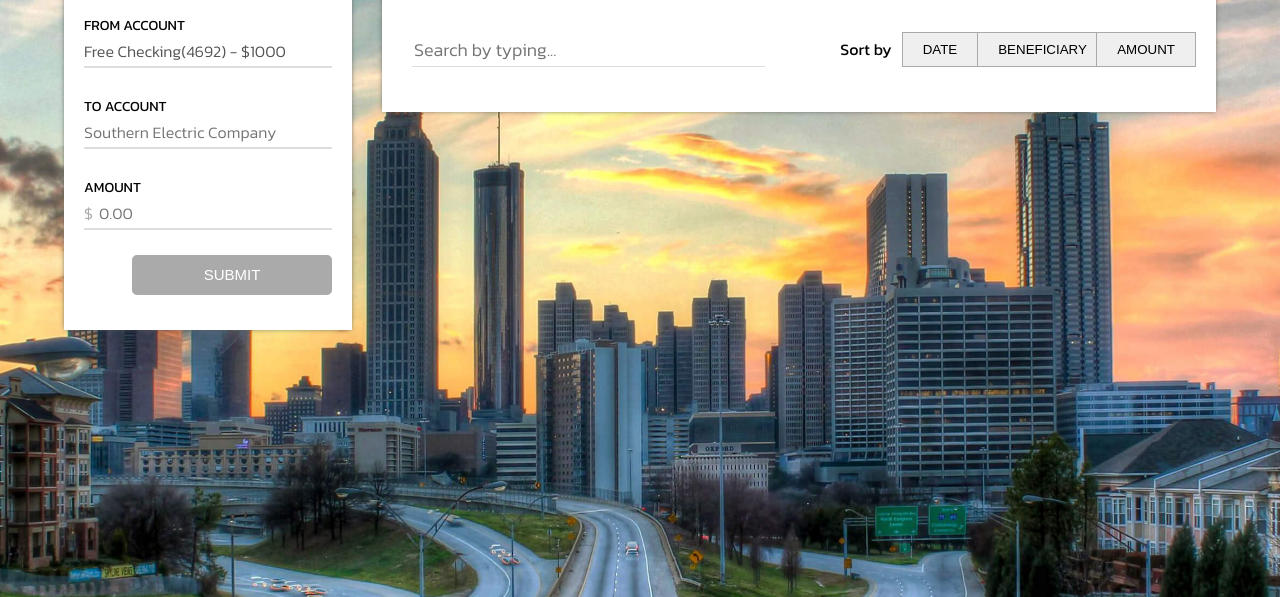
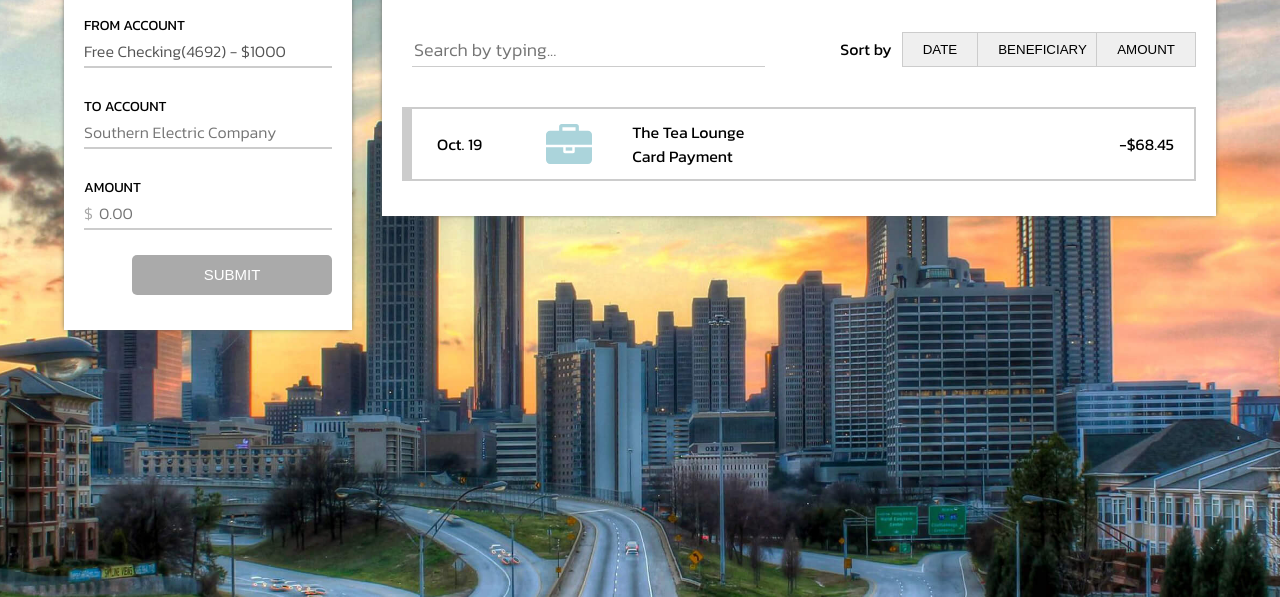
Before and after one commit to Gruximillian/transactions, a website built with webpack: page src/index.html in a window 1280 px wide. Shown: the part 203-800 px from the top of the page. Built offline with nearby package versions, Linux system fonts and the light colour scheme; files whose address does not match are found by name.

Commit message:
Create and style html template for the transaction entry

```diff
--- a/src/css/_transaction-form.scss
+++ b/src/css/_transaction-form.scss
@@ -2,7 +2,7 @@
     //display: none;
     margin: auto;
     max-width: 320px;
-    box-shadow: 0 0 5px -1px #555;
+    box-shadow: 0 0 5px -1px $shadowColor;
 }
 .transaction-form__header {
     background-color: #0c8397;
@@ -37,7 +37,7 @@
 }
 .transaction-form__input-field {
     border: none;
-    border-bottom: 2px solid #ddd;
+    border-bottom: 2px solid $borderColor;
     font-family: inherit;
     font-size: 16px;
     font-weight: 300;
--- a/src/css/_transaction-list.scss
+++ b/src/css/_transaction-list.scss
@@ -1,6 +1,6 @@
 .transaction-panel {
     margin: 30px auto;
-    box-shadow: 0 0 5px -1px #555;
+    box-shadow: 0 0 5px -1px $shadowColor;
 }
 .transaction-panel__header {
     background-color: #0c8397;
@@ -34,7 +34,7 @@
 }
 .transaction-panel__search {
     border: none;
-    border-bottom: 1px solid #ddd;
+    border-bottom: 1px solid $borderColor;
     font-family: inherit;
     font-size: 18px;
     font-weight: 300;
@@ -56,7 +56,7 @@
     max-width: 100%;
 }
 .transaction-panel__sort-button {
-    border: 1px solid #aaa;
+    border: 1px solid $borderColor;
     border-radius: 0;
     flex-grow: 1;
     height: 35px;
@@ -70,7 +70,43 @@
         border-left: none;
     }
 }
+.transaction-panel__list {
+    margin-top: 30px;
+}
+.transaction-panel__transaction {
+    border: 2px solid $borderColor;
+    border-left-width: 10px;
+    height: 124px;
+    padding: 10px 20px 10px 25px;
+}
+.transaction-panel__row {
+    height: 50px;
+    display: flex;
+    align-items: center;
+    justify-content: space-between;
+}
+.transaction-panel__image-column {
+    height: 40px;
+    text-align: right;
+    width: 60px;
+}
+.transaction-panel__merchant-image {
+    height: 100%;
+}
 
+@media (min-width: 650px) {
+    .transaction-panel__transaction {
+        height: 74px;
+        display: flex;
+    }
+    .transaction-panel__row:last-child {
+        flex-grow: 1;
+    }
+    .transaction-panel__image-column {
+        margin-left: 50px;
+        margin-right: 40px;
+     }
+}
 @media (min-width: 800px) {
     .transaction-panel__search-sort {
         flex-direction: row;
--- a/src/css/_variables.scss
+++ b/src/css/_variables.scss
@@ -3,3 +3,6 @@ $paddingX: 10%;
 $headerHeight: 90px;
 $headerImageHeight: 40px;
 $headerPaddingY: ($headerHeight - $headerImageHeight) / 2;
+
+$borderColor: #ccc;
+$shadowColor: #555;
--- a/src/index.html
+++ b/src/index.html
@@ -41,7 +41,7 @@
             </div>
         </form>
 
-        <section class="transaction-panel">
+        <section id="transaction-panel" class="transaction-panel">
             <div class="transaction-panel__header">
                 <img class="transaction-panel__icon" src="./img/briefcase.svg">
                 <span class="transaction-panel__title">Recent Transactions</span>
@@ -55,6 +55,24 @@
                             <button class="transaction-panel__sort-button">Date</button>
                             <button class="transaction-panel__sort-button">Beneficiary</button>
                             <button class="transaction-panel__sort-button">Amount</button>
+                        </div>
+                    </div>
+                </div>
+
+                <div id="transaction-list" class="transaction-panel__list">
+                    <div class="transaction-panel__transaction">
+                        <div class="transaction-panel__row">
+                            <div class="transaction-panel__transaction-column">Oct. 19</div>
+                            <div class="transaction-panel__transaction-column transaction-panel__image-column">
+                                <img class="transaction-panel__merchant-image" src="./img/briefcase.svg">
+                            </div>
+                        </div>
+                        <div class="transaction-panel__row">
+                            <div class="transaction-panel__transaction-column">
+                                <div>The Tea Lounge</div>
+                                <div>Card Payment</div>
+                            </div>
+                            <div class="transaction-panel__transaction-column">-$68.45</div>
                         </div>
                     </div>
                 </div>
--- a/src/js/main.js
+++ b/src/js/main.js
@@ -1,7 +1,9 @@
 const transactionForm = require('./transaction-form');
 const transactionPreview = require('./transaction-preview');
+const transactionPanel = require('./transaction-panel');
 
 (function () {
     transactionForm.init();
     transactionPreview.init();
+    transactionPanel.init();
 })();
--- /dev/null
+++ b/src/js/transaction-panel.js
@@ -0,0 +1,25 @@
+const globalStore = require('./globalStore');
+
+module.exports = {
+    init() {
+        this.transactionPanel = document.querySelector('#transaction-panel');
+        this.transactionList = this.transactionPanel.querySelector('#transaction-list');
+        // this.fromAccount = this.transactionPreview.querySelector('#transaction-preview__fromAccount');
+        // this.merchant = this.transactionPreview.querySelector('#transaction-preview__merchant');
+        // this.amount = this.transactionPreview.querySelector('#transaction-preview__amount');
+        // this.transferButton = this.transactionPreview.querySelector('#transaction-confirm');
+        // this.cancelButton = this.transactionPreview.querySelector('#transaction-cancel');
+
+        renderTransactions.call(this);
+        document.addEventListener('changed.transactions', () => {
+            renderTransactions.call(this);
+        });
+        // this.cancelButton.addEventListener('click', cancelTransaction);
+        // this.transferButton.addEventListener('click', performTransaction);
+    },
+};
+
+function renderTransactions() {
+    const { transactions } = globalStore.getState();
+    // this.transactionList.textContent = `There are ${transactions.length} transactions`;
+}
```
